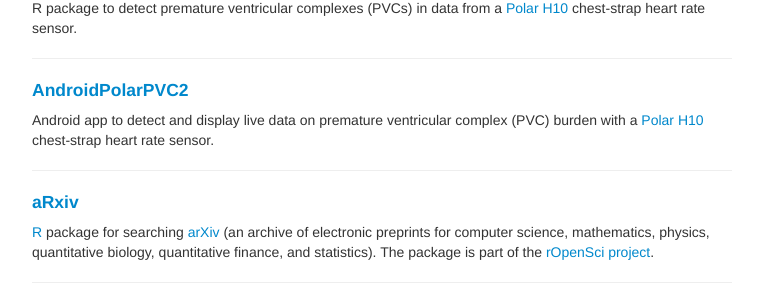
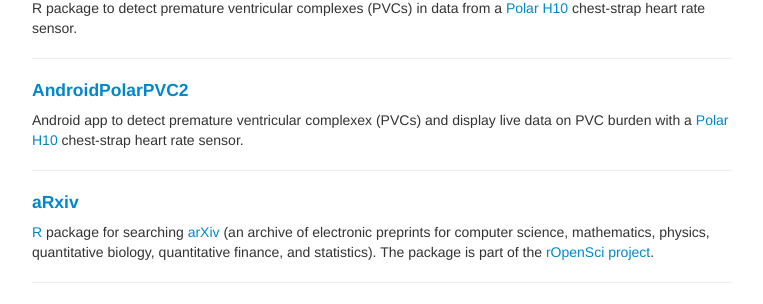
Before and after one commit to kbroman/kbroman.github.io, a Jekyll site: the page built from software.md, in a window 1280 px wide and 900 px high, scrolled down 685 px. Shown: the part 148-452 px from the top of the window, without its empty margins (258-1021 px from the left). Built offline with Jekyll 4.4.1, drawn with Linux system fonts in a browser that asks for light colours.

Commit message:
software.md: revise description of AndroidPolarPVC2

```diff
--- a/software.md
+++ b/software.md
@@ -76,8 +76,8 @@
 
 #### <a name="AndroidPolarPVC2"></a>[AndroidPolarPVC2](https://github.com/kbroman/AndroidPolarPVC2)
 
-Android app to detect and display live data on premature ventricular
-complex (PVC) burden with a [Polar H10](https://www.polar.com/us-en/sensors/h10-heart-rate-sensor)
+Android app to detect premature ventricular complexex (PVCs) and
+display live data on PVC burden with a [Polar H10](https://www.polar.com/us-en/sensors/h10-heart-rate-sensor)
 chest-strap heart rate sensor.
 
 ---
```
